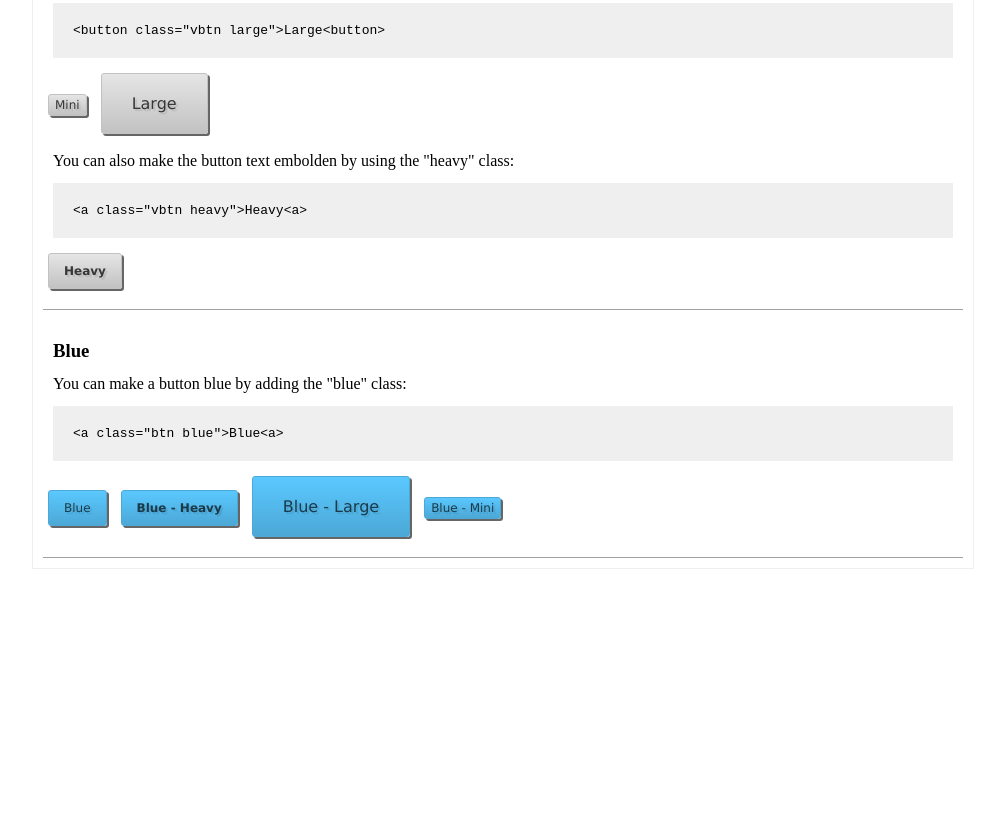
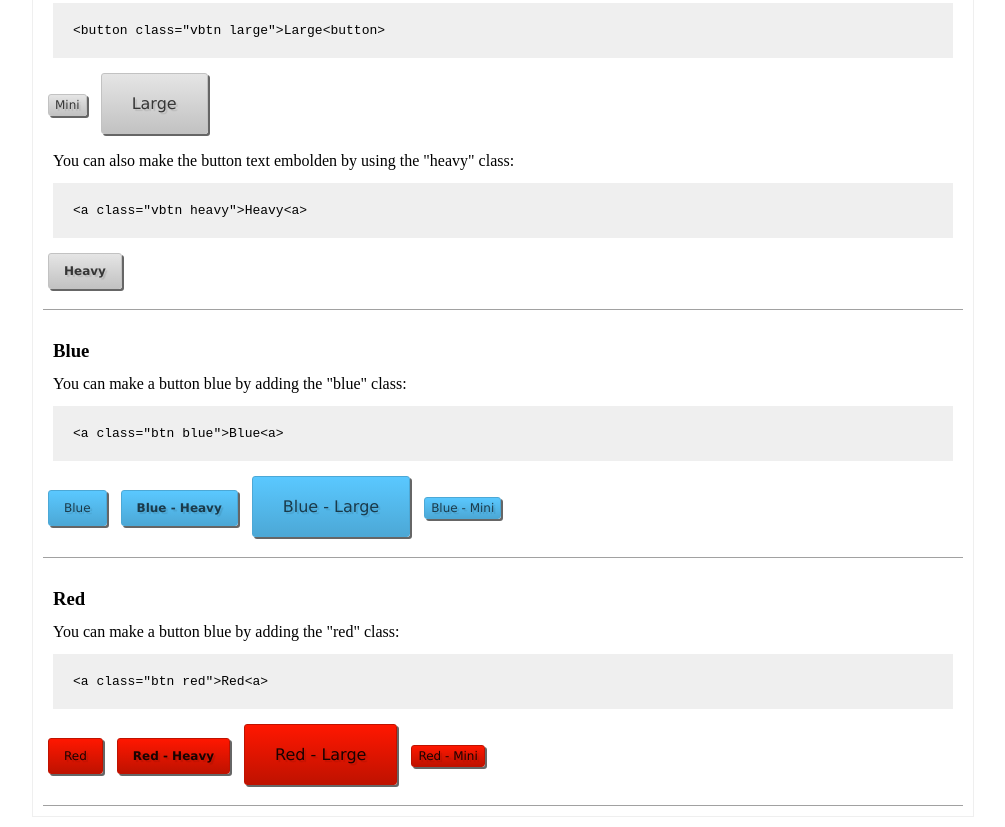
Before and after one commit to ghargrove/velociraptor, a plain HTML site: page index.html in a window 1280 px wide. Shown: the part 556-1383 px from the top of the page, without its empty margins (137-1142 px from the left). Before the commit the page ends 1135 px from the top, so only its background shows below. Drawn offline with Linux system fonts and the light colour scheme.

Commit message:
Added red button styles. Updated style guide.

```diff
--- a/css/scss/styles.scss
+++ b/css/scss/styles.scss
@@ -57,13 +57,25 @@ a.vbtn, button.vbtn {
 	}
 }
 
-a.vbtn.blue {
+// Update background, border & text colors for blue button
+a.vbtn.blue, button.vbtn.blue {
 	color: $blue-btn-text-color;
 	background: linear-gradient(0deg, $blue-btn-bg-dark, $blue-btn-bg-light);
 	border: solid 1px $blue-btn-bg-dark;
 	&:hover {
 		background: linear-gradient(0deg, $blue-btn-bg-hover, $blue-btn-bg-light);
 		border: solid 1px $blue-btn-bg-hover;
+	}
+}
+
+// Update background, border & text colors for red button
+a.vbtn.red, button.vbtn.red {
+	color: $red-btn-text-color;
+	background: linear-gradient(0deg, $red-btn-bg-dark, $red-btn-bg-light);
+	border: solid 1px $red-btn-bg-dark;
+	&:hover {
+		background: linear-gradient(0deg, $red-btn-bg-hover, $red-btn-bg-light);
+		border: solid 1px $red-btn-bg-hover;
 	}
 }
 
--- a/css/velociraptor.css
+++ b/css/velociraptor.css
@@ -21,13 +21,21 @@ a.vbtn, button.vbtn {
     background: linear-gradient(0deg, #b2b2b2, #e5e5e5);
     border: solid 1px #b2b2b2; }
 
-a.vbtn.blue {
+a.vbtn.blue, button.vbtn.blue {
   color: #1a3a4a;
   background: linear-gradient(0deg, #4ca8d6, #5ac8ff);
   border: solid 1px #4ca8d6; }
-  a.vbtn.blue:hover {
+  a.vbtn.blue:hover, button.vbtn.blue:hover {
     background: linear-gradient(0deg, #469ac4, #5ac8ff);
     border: solid 1px #469ac4; }
+
+a.vbtn.red, button.vbtn.red {
+  color: #190300;
+  background: linear-gradient(0deg, #bf1200, #ff1700);
+  border: solid 1px #bf1200; }
+  a.vbtn.red:hover, button.vbtn.red:hover {
+    background: linear-gradient(0deg, #a60f00, #ff1700);
+    border: solid 1px #a60f00; }
 
 a.vbtn.large, button.vbtn.large {
   font-size: 16px;
--- a/index.html
+++ b/index.html
@@ -79,7 +79,18 @@
 			<a href="#" class="vbtn blue heavy">Blue - Heavy</a>
 			<a href="#" class="vbtn blue large">Blue - Large</a>
 			<a href="#" class="vbtn blue mini">Blue - Mini</a>
+		</div>
 
+		<div class="section">
+			<h3>Red</h3>
+			<p>You can make a button blue by adding the "red" class:</p>
+			<code>
+				&lt;a class="btn red"&gt;Red&lt;a&gt;
+			</code>
+			<a href="#" class="vbtn red">Red</a>
+			<a href="#" class="vbtn red heavy">Red - Heavy</a>
+			<a href="#" class="vbtn red large">Red - Large</a>
+			<a href="#" class="vbtn red mini">Red - Mini</a>
 		</div>
 
 	</div>
```
Also changed, not shown: css/scss/_colors.scss (+11 -0 lines), css/velociraptor.min.css.
